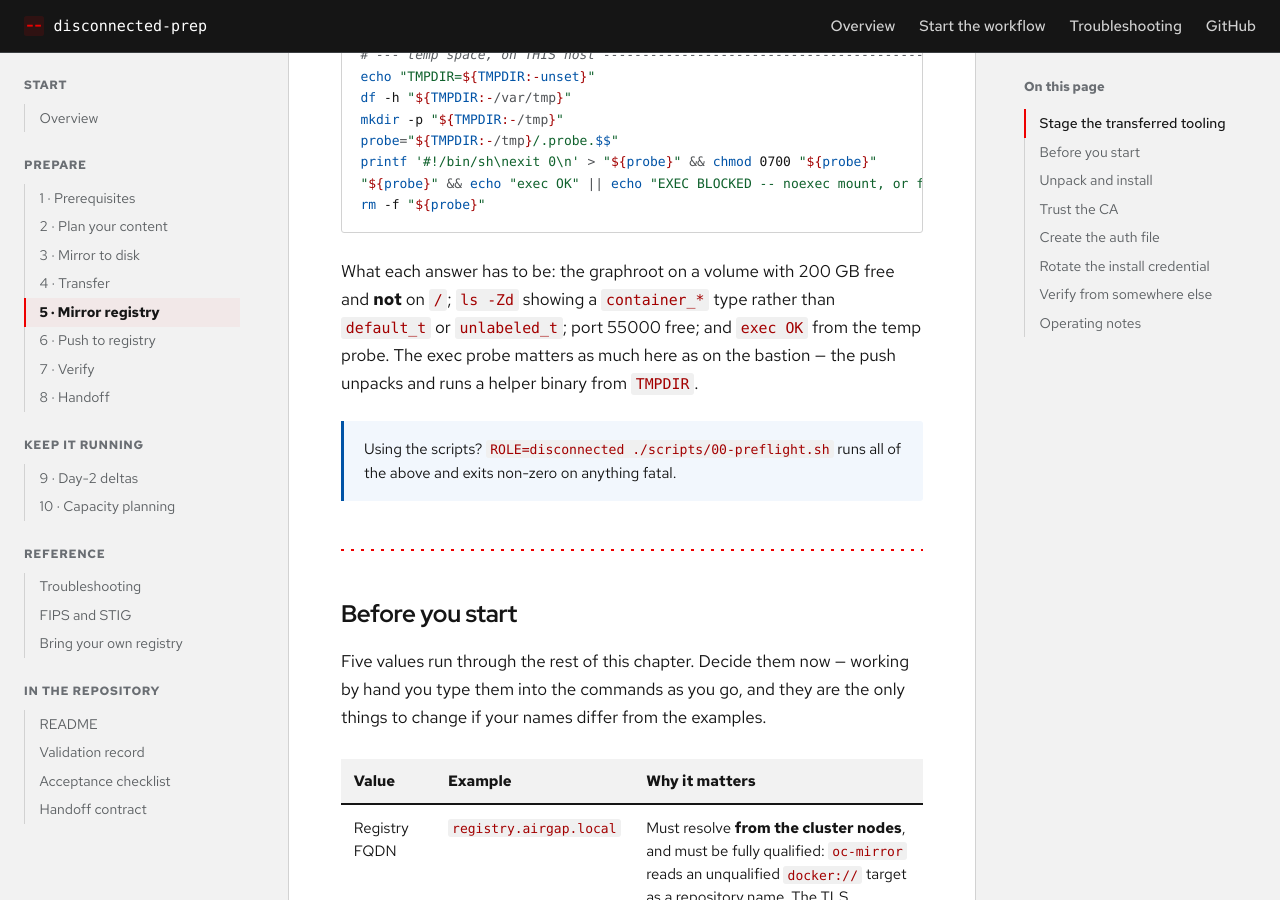
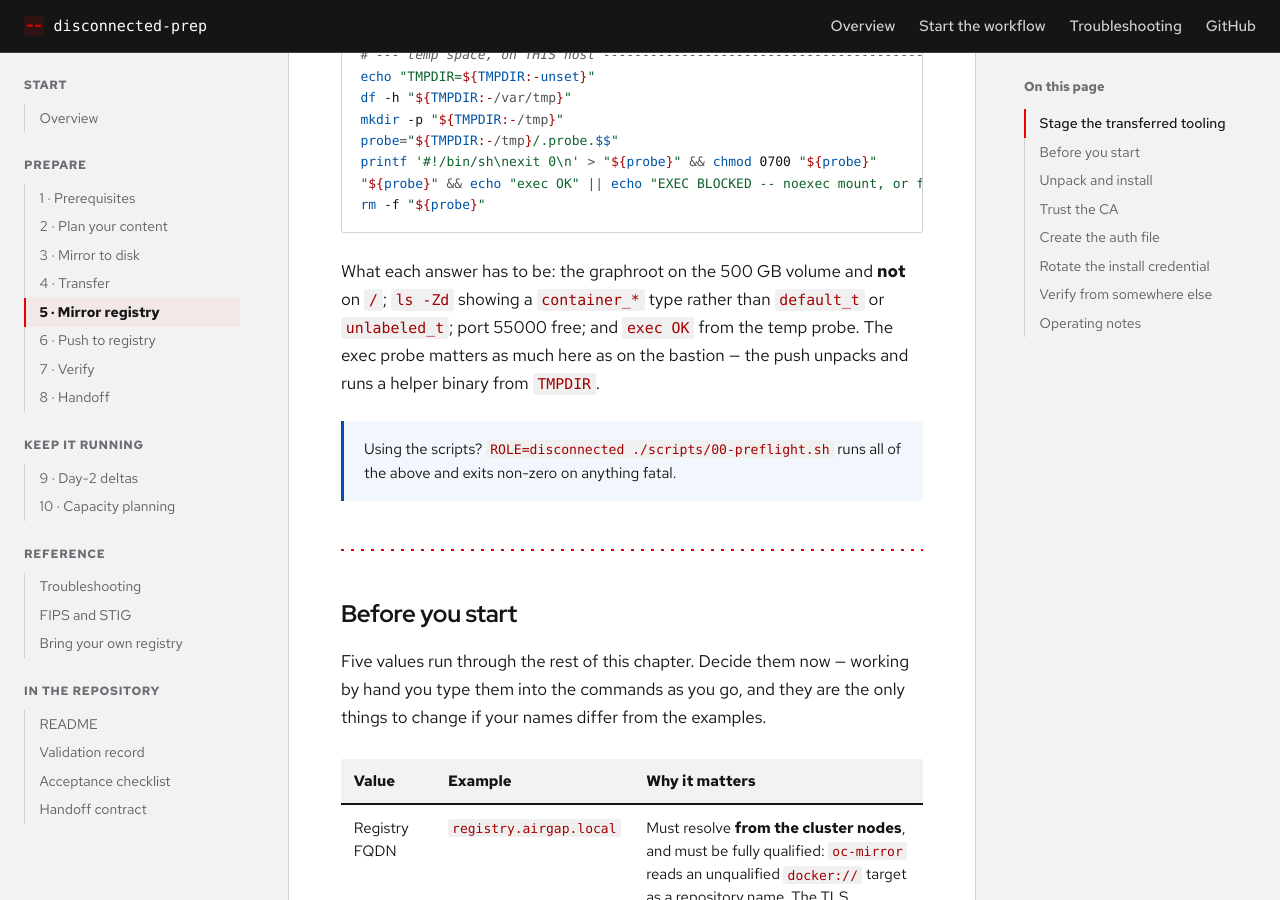
Before and after one commit to bgregori/disconnected-prep, a Jekyll site: the page built from docs/05-registry.md, in a window 1280 px wide and 900 px high, scrolled down 2389 px. Built offline with Jekyll 4.4.1, drawn with Linux system fonts in a browser that asks for light colours; some web fonts are replaced.

Commit message:
Finish the graph root sizing fix in 05-registry.md
The acceptance criteria two paragraphs below the preflight block still
said the graph root needs "a volume with 200 GB free", which contradicted
the 500 GB the check immediately above it had just been corrected to.

Same figure, same page, same decision -- a reader sizing that volume could
take either number away.

Co-Authored-By: Claude Opus 5 <noreply@anthropic.com>

````diff
--- a/docs/05-registry.md
+++ b/docs/05-registry.md
@@ -113,7 +113,7 @@ printf '#!/bin/sh\nexit 0\n' > "${probe}" && chmod 0700 "${probe}"
 rm -f "${probe}"
 ```
 
-What each answer has to be: the graphroot on a volume with 200 GB free and
+What each answer has to be: the graphroot on the 500 GB volume and
 **not** on `/`; `ls -Zd` showing a `container_*` type rather than
 `default_t` or `unlabeled_t`; port 55000 free; and `exec OK` from the temp
 probe. The exec probe matters as much here as on the bastion — the push
````
